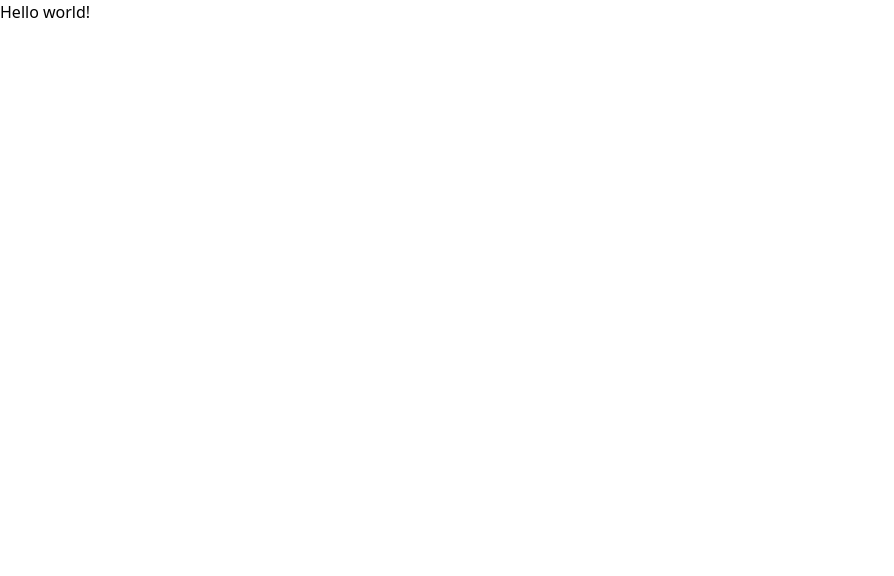
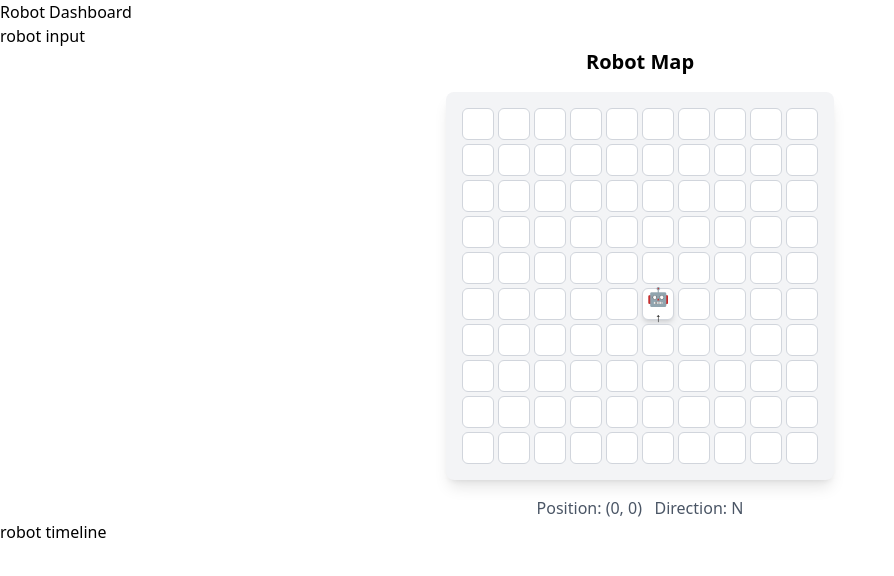
Before and after one commit to failure-driven/dojo, a Next.js app in the folder 2025-09-16-robot-and-react/: page / in a window 1280 px wide. Shown: the top 576 px of the page, without its empty margins (0-894 px from the left). Built offline with nearby package versions, Linux system fonts and the light colour scheme.

Commit message:
Created a page and components to fill the page
Used AI to generate a robot map component

Co-authored-by: camtimms <197161561+camtimms@users.noreply.github.com>

```diff
--- a/2025-09-16-robot-and-react/src/app/page.tsx
+++ b/2025-09-16-robot-and-react/src/app/page.tsx
@@ -1,7 +1,10 @@
+import RobotDashboard from "@/components/RobotComponent";
+import React from "react";
+
 export default function Home() {
   return (
     <main>
-      <div>Hello world!</div>
+      <RobotDashboard />
     </main>
   );
 }
--- /dev/null
+++ b/2025-09-16-robot-and-react/src/components/RobotComponent.tsx
@@ -0,0 +1,14 @@
+import RobotInput from "./RobotInput";
+import RobotMap from "./RobotMap";
+import RobotTimeline from "./RobotTimeline";
+
+const RobotDashboard = () => (
+  <>
+    <h1>Robot Dashboard</h1>
+    <RobotInput />
+    <RobotMap />
+    <RobotTimeline />
+  </>
+);
+
+export default RobotDashboard;
--- /dev/null
+++ b/2025-09-16-robot-and-react/src/components/RobotInput.tsx
@@ -0,0 +1,5 @@
+const RobotInput = () => (
+  <div>robot input</div>
+)
+
+export default RobotInput;
--- /dev/null
+++ b/2025-09-16-robot-and-react/src/components/RobotMap.tsx
@@ -0,0 +1,66 @@
+
+import React from "react";
+
+type Direction = "N" | "E" | "S" | "W";
+
+const GRID_SIZE = 10;
+const ROBOT_EMOJI = "🤖";
+
+// Direction arrow mapping
+const directionArrows: Record<Direction, string> = {
+  N: "↑",
+  E: "→",
+  S: "↓",
+  W: "←",
+};
+
+interface Robot {
+  x: number;
+  y: number;
+  direction: Direction;
+}
+
+const robot: Robot = {
+  x: 0,
+  y: 0,
+  direction: "N",
+};
+
+const RobotMap: React.FC = () => {
+  // Center (0,0) in the grid
+  const centerX = Math.floor(GRID_SIZE / 2);
+  const centerY = Math.floor(GRID_SIZE / 2);
+  const robotX = centerX + robot.x;
+  const robotY = centerY - robot.y;
+
+  return (
+    <div className="flex flex-col items-center justify-center min-h-[400px]">
+      <div className="mb-4 text-xl font-bold">Robot Map</div>
+      <div className="grid grid-cols-10 gap-1 bg-gray-100 p-4 rounded-lg shadow-lg">
+        {[...Array(GRID_SIZE * GRID_SIZE)].map((_, idx) => {
+          const x = idx % GRID_SIZE;
+          const y = Math.floor(idx / GRID_SIZE);
+          const isRobot = x === robotX && y === robotY;
+          return (
+            <div
+              key={idx}
+              className={`w-8 h-8 flex items-center justify-center border border-gray-300 rounded-md bg-white text-lg transition-all duration-200
+                ${isRobot ? "bg-blue-200 font-bold shadow-md" : ""}
+              `}
+            >
+              {isRobot ? (
+                <span className="flex flex-col items-center">
+                  <span>{ROBOT_EMOJI}</span>
+                  <span className="text-xs">{directionArrows[robot.direction]}</span>
+                </span>
+              ) : null}
+            </div>
+          );
+        })}
+      </div>
+      <div className="mt-4 text-gray-600">Position: ({robot.x}, {robot.y}) &nbsp; Direction: {robot.direction}</div>
+    </div>
+  );
+};
+
+export default RobotMap;
--- /dev/null
+++ b/2025-09-16-robot-and-react/src/components/RobotTimeline.tsx
@@ -0,0 +1,5 @@
+const RobotTimeline = () => (
+  <div>robot timeline</div>
+)
+
+export default RobotTimeline;
```
